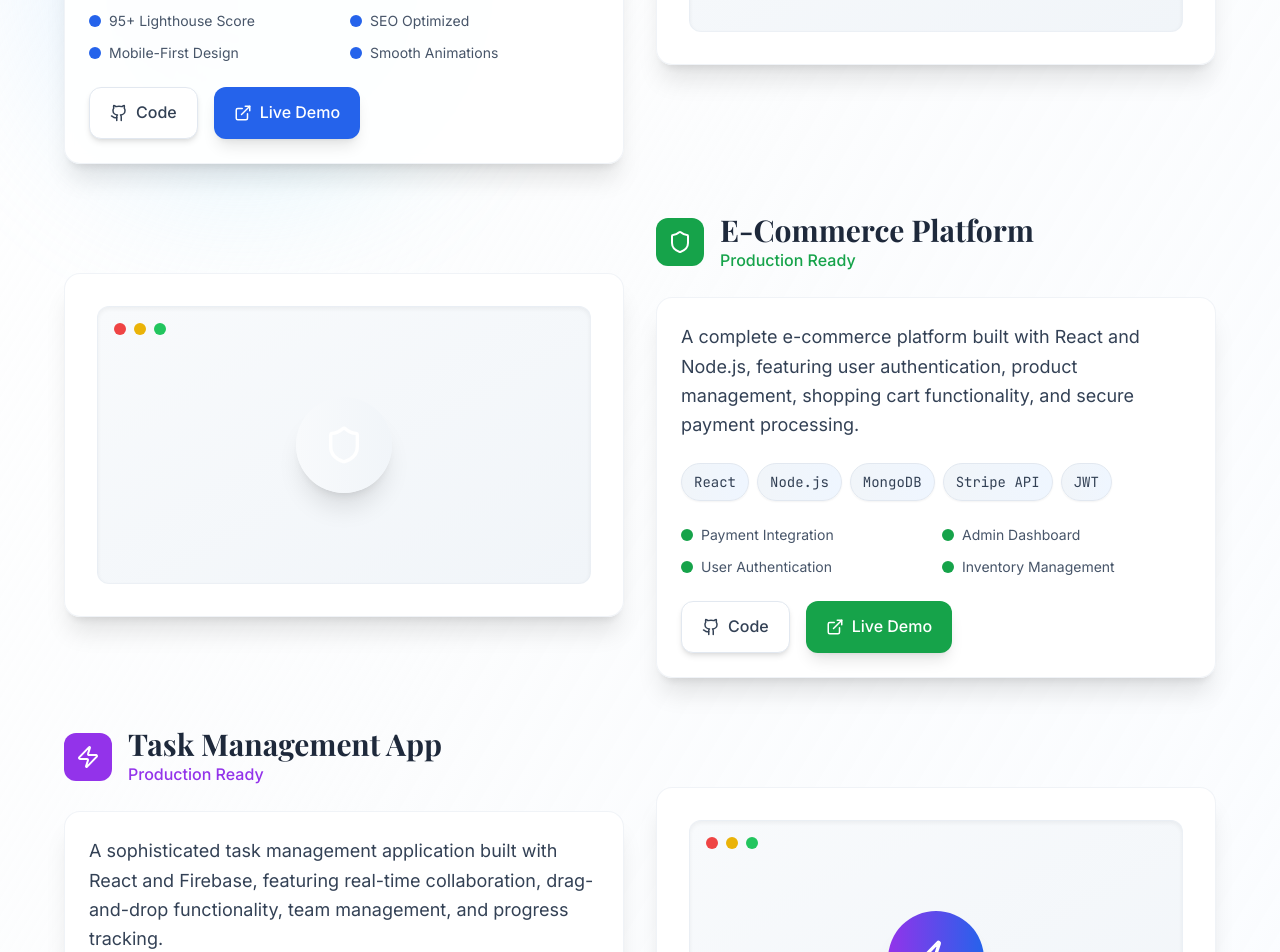
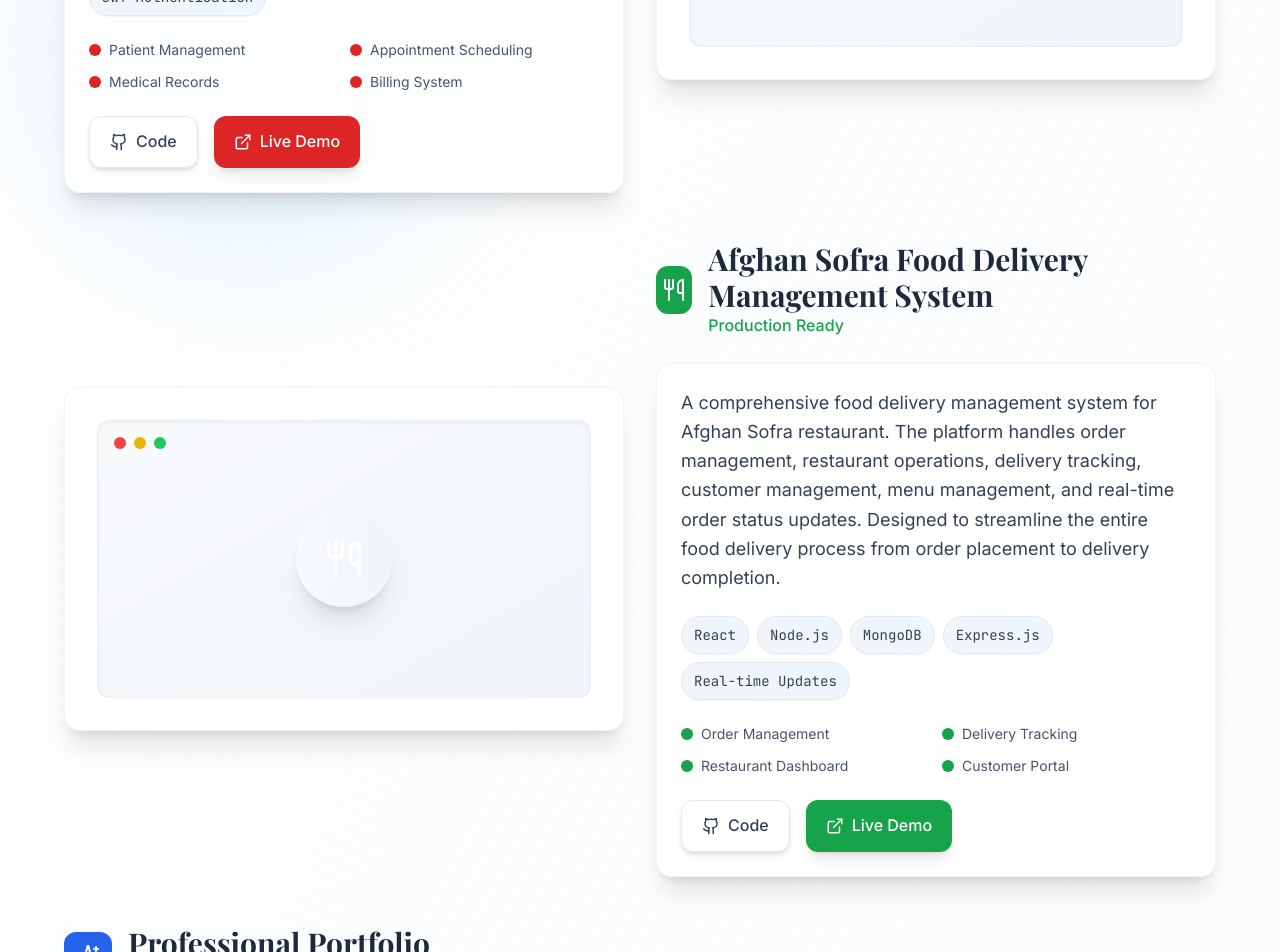
Before and after one commit to Bismullah/NextJs_Protofalio, a Next.js app: page / in a window 1280 px wide. Shown: the part 2580-3532 px from the top of the page. Built offline with nearby package versions, Linux system fonts and the light colour scheme; a web font is replaced by a local one.

Commit message:
Replace fake projects with real projects: Eye Hospital Management System and Afghan Sofra Food Delivery System

```diff
--- a/src/components/Projects.tsx
+++ b/src/components/Projects.tsx
@@ -1,7 +1,7 @@
 "use client";
 
 import { motion } from "framer-motion";
-import { ExternalLink, Github, Sparkles, Zap, Shield } from "lucide-react";
+import { ExternalLink, Github, Sparkles, Eye, Utensils } from "lucide-react";
 
 type Project = {
   title: string;
@@ -17,6 +17,28 @@
 
 const projects: Project[] = [
   {
+    title: "Eye Hospital Management System",
+    description: "Comprehensive hospital management system for eye care facilities with patient records, appointments, and medical history",
+    longDescription: "A full-featured hospital management system specifically designed for eye care facilities. This system manages patient records, appointments, medical history, doctor schedules, billing, and inventory management. Built with modern web technologies to ensure efficient operations and seamless patient care workflow.",
+    github: "https://github.com/Bismullah/eye-hospital-management",
+    live: "#",
+    tags: ["React", "Node.js", "MongoDB", "Express.js", "JWT Authentication"],
+    features: ["Patient Management", "Appointment Scheduling", "Medical Records", "Billing System"],
+    icon: Eye,
+    color: "red"
+  },
+  {
+    title: "Afghan Sofra Food Delivery Management System",
+    description: "Complete food delivery platform with order management, restaurant operations, and customer tracking",
+    longDescription: "A comprehensive food delivery management system for Afghan Sofra restaurant. The platform handles order management, restaurant operations, delivery tracking, customer management, menu management, and real-time order status updates. Designed to streamline the entire food delivery process from order placement to delivery completion.",
+    github: "https://github.com/Bismullah/afghan-sofra-delivery",
+    live: "#",
+    tags: ["React", "Node.js", "MongoDB", "Express.js", "Real-time Updates"],
+    features: ["Order Management", "Delivery Tracking", "Restaurant Dashboard", "Customer Portal"],
+    icon: Utensils,
+    color: "green"
+  },
+  {
     title: "Professional Portfolio",
     description: "Modern, performance-optimized portfolio built with Next.js 15 and TypeScript",
     longDescription: "A comprehensive portfolio website showcasing advanced frontend development skills. Built with Next.js 15, TypeScript, and Tailwind CSS, featuring server-side rendering, optimized performance (95+ Lighthouse score), and modern animations.",
@@ -26,28 +48,6 @@
     features: ["95+ Lighthouse Score", "SEO Optimized", "Mobile-First Design", "Smooth Animations"],
     icon: Sparkles,
     color: "blue"
-  },
-  {
-    title: "E-Commerce Platform",
-    description: "Full-stack e-commerce solution with modern payment integration",
-    longDescription: "A complete e-commerce platform built with React and Node.js, featuring user authentication, product management, shopping cart functionality, and secure payment processing.",
-    github: "https://github.com/Bismullah/ecommerce-platform",
-    live: "https://ecommerce-demo.vercel.app",
-    tags: ["React", "Node.js", "MongoDB", "Stripe API", "JWT"],
-    features: ["Payment Integration", "Admin Dashboard", "User Authentication", "Inventory Management"],
-    icon: Shield,
-    color: "green"
-  },
-  {
-    title: "Task Management App",
-    description: "Collaborative project management tool with real-time updates",
-    longDescription: "A sophisticated task management application built with React and Firebase, featuring real-time collaboration, drag-and-drop functionality, team management, and progress tracking.",
-    github: "https://github.com/Bismullah/task-manager",
-    live: "https://taskmanager-pro.vercel.app",
-    tags: ["React", "Firebase", "Material-UI", "Real-time DB", "PWA"],
-    features: ["Real-time Collaboration", "Drag & Drop", "Team Management", "Progress Analytics"],
-    icon: Zap,
-    color: "purple"
   }
 ];
 
@@ -64,11 +64,11 @@
     border: "border-green-200",
     hover: "hover:border-green-300"
   },
-  purple: {
-    bg: "bg-purple-600",
-    text: "text-purple-600",
-    border: "border-purple-200",
-    hover: "hover:border-purple-300"
+  red: {
+    bg: "bg-red-600",
+    text: "text-red-600",
+    border: "border-red-200",
+    hover: "hover:border-red-300"
   }
 };
 
```
